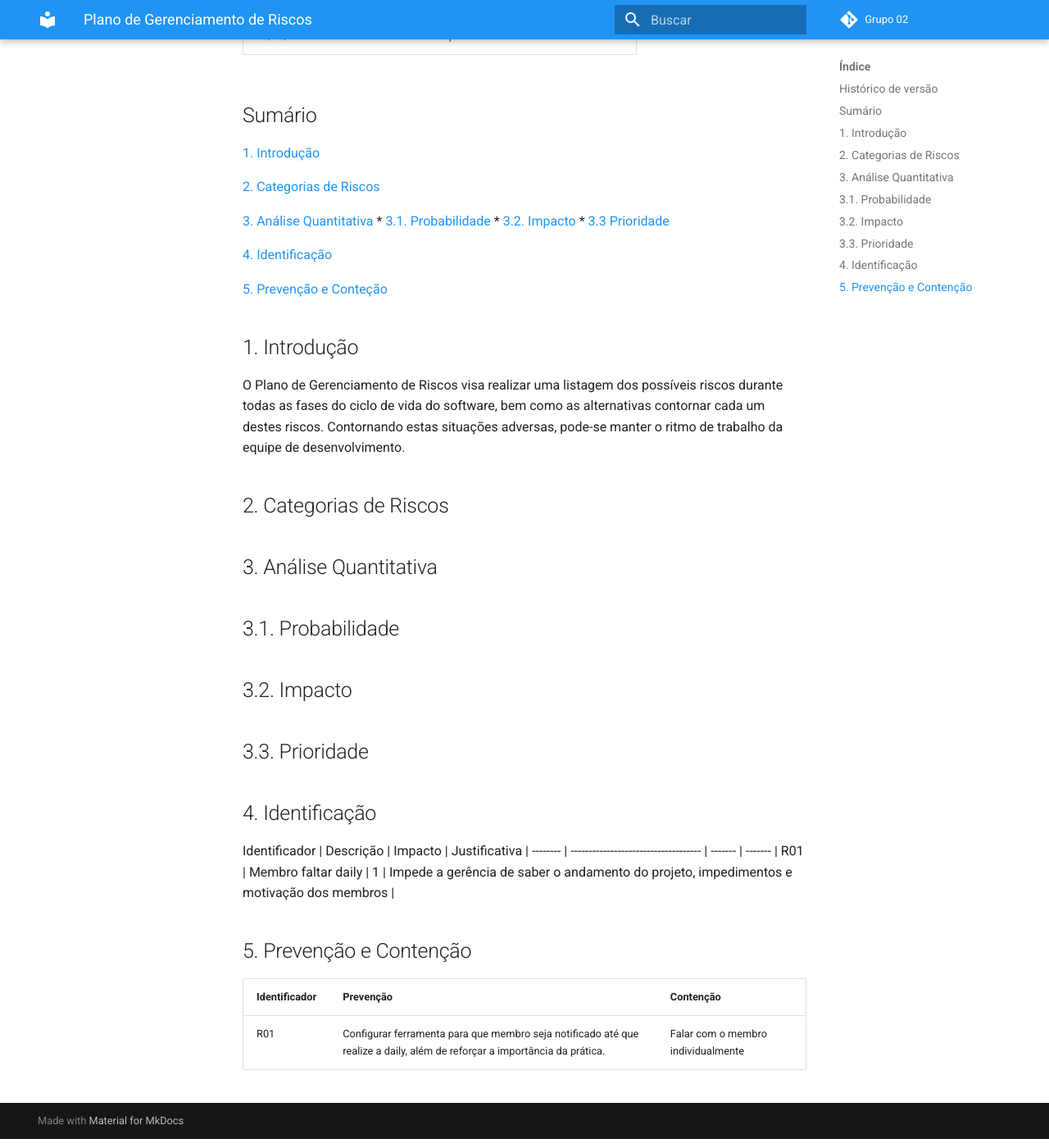
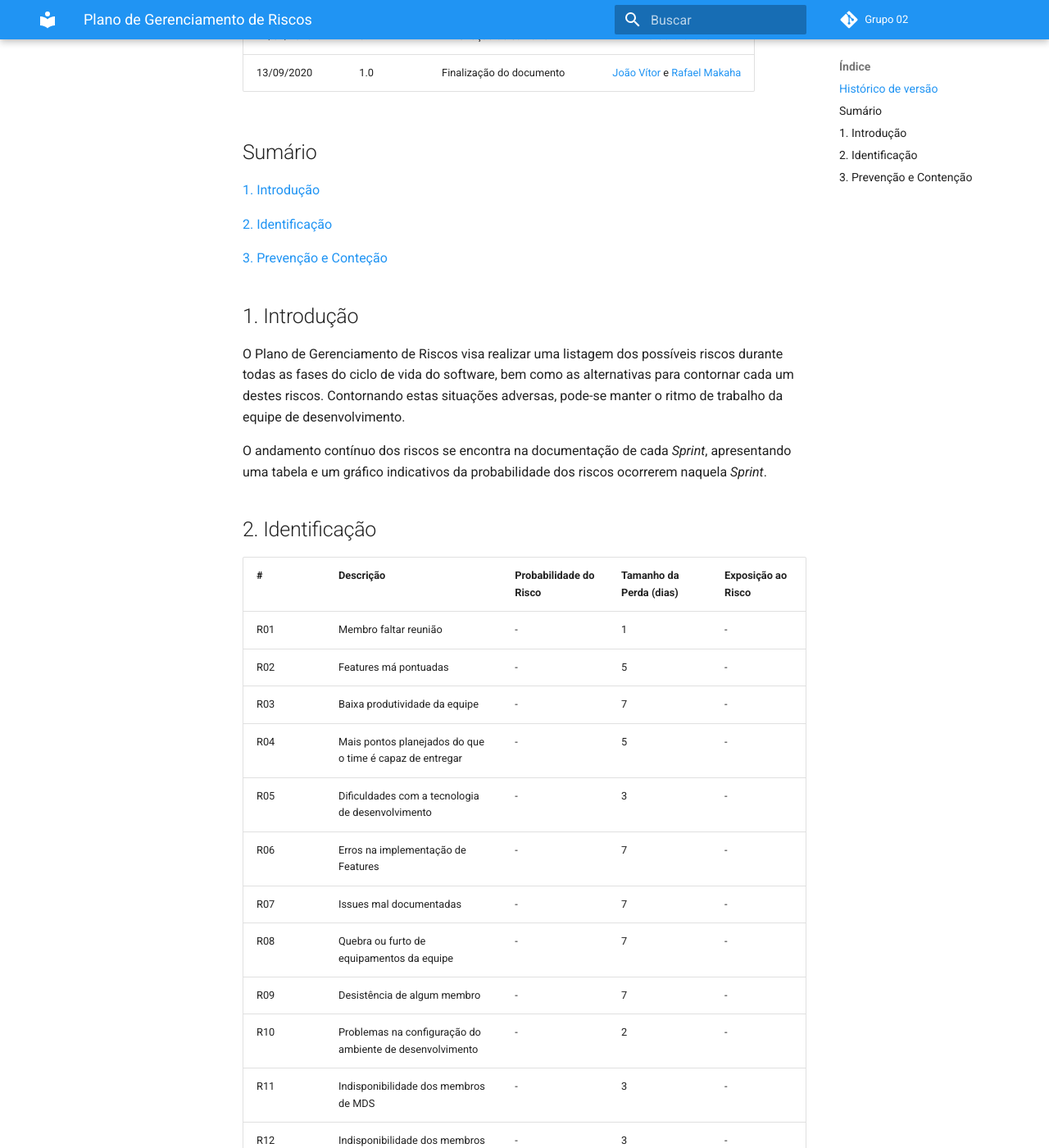
Before and after one commit to fga-eps-mds/2020.1-GaiaDex-wiki, an MkDocs documentation site: the page built from docs/risk_management/risk_management.md, in a window 1280 px wide and 1400 px high, scrolled down 349 px. Shown: the whole window at 82% size. Built offline with MkDocs 1.6.1 and Material for MkDocs 9.7.7, drawn with Linux system fonts in a browser that asks for light colours; comment, search, counter and statistics services are not loaded; old or Windows-style settings are respelled for this version of MkDocs; some of the changed text lies outside the part shown.

Commit message:
Add Risk Management list
Co-authored-by: Joao Vitor Morandi <joao.lemos4000@gmail.com>

```diff
--- a/docs/risk_management/risk_management.md
+++ b/docs/risk_management/risk_management.md
@@ -4,46 +4,57 @@
 
 |   Data    | Versão | Descrição            | Autor(es)  |
 |   :-:     |  :-:   |  :-:                 |  :-:       |
-| 12/09/2020|  1.0   | Criação do Documento | Rafael Makaha |
-| 12/09/2020|  1.0   | Criação do sumário | Rafael Makaha |
+| 12/09/2020|  0.1   | Criação da estrutura do Documento | [Rafael Makaha](http://github.com/rafaelmakaha) |
+| 12/09/2020|  0.2   | Criação do sumário | [Rafael Makaha](http://github.com/rafaelmakaha) |
+| 13/09/2020| 1.0| Finalização do documento| [João Vítor](https://github.com/joaovitorml) e [Rafael Makaha](http://github.com/rafaelmakaha)| |
 
 ## Sumário
 
 [1. Introdução](#1-introdução)
 
-[2. Categorias de Riscos](#2-categorias-de-riscos)
+[2. Identificação](#2-identificação)
 
-[3. Análise Quantitativa](#3-análise-quantitativa)
-* [3.1. Probabilidade](#31-probabilidade)
-* [3.2. Impacto](#32-impacto)
-* [3.3 Prioridade](#33-prioridade)
-
-[4. Identificação](#4-identificação)
-
-[5. Prevenção e Conteção](#5-prevenção-e-contenção)
+[3. Prevenção e Conteção](#3-prevenção-e-contenção)
 
 ## 1. Introdução
 
-O Plano de Gerenciamento de Riscos visa realizar uma listagem dos possíveis riscos durante todas as fases do ciclo de vida do software, bem como as alternativas contornar cada um destes riscos. Contornando estas situações adversas, pode-se manter o ritmo de trabalho da equipe de desenvolvimento.
+O Plano de Gerenciamento de Riscos visa realizar uma listagem dos possíveis riscos durante todas as fases do ciclo de vida do software, bem como as alternativas para contornar cada um destes riscos. Contornando estas situações adversas, pode-se manter o ritmo de trabalho da equipe de desenvolvimento.
 
-## 2. Categorias de Riscos
+O andamento contínuo dos riscos se encontra na documentação de cada _Sprint_, apresentando uma tabela e um gráfico indicativos da probabilidade dos riscos ocorrerem naquela _Sprint_.
 
-## 3. Análise Quantitativa
+## 2. Identificação
 
-## 3.1. Probabilidade
+| # | Descrição | Probabilidade do Risco |Tamanho da Perda (dias)|Exposição ao Risco|
+| :--- | :------------- | :------------- | :------------- | :------------- |
+| R01 | Membro faltar reunião  | -  | 1  | - |
+| R02 | Features má pontuadas  | -  | 5 | - |
+| R03 | Baixa produtividade da equipe  | -  | 7  | - |
+| R04 | Mais pontos planejados do que o time é capaz de entregar  | -  | 5 | -  |
+| R05 | Dificuldades com a tecnologia de desenvolvimento  | -  | 3  | - |
+| R06 | Erros na implementação de Features  | -  | 7  |  - |
+| R07 | Issues mal documentadas   |-  | 7  | -  |
+| R08 | Quebra ou  furto de equipamentos da equipe   |-  | 7 | - |
+| R09 | Desistência de algum membro       |- | 7 | - |
+| R10 | Problemas na configuração do ambiente de desenvolvimento  | -  |  2 | - |
+| R11 | Indisponibilidade dos membros de MDS  | - | 3 | - |
+| R12 | Indisponibilidade dos membros de EPS  | - | 3 | - |
+| R13 | Falta de comunicação | - | 3 | - |
+|   |   |   | Exposição:  | -  |
 
-## 3.2. Impacto
+## 3. Prevenção e Contenção
 
-## 3.3. Prioridade
-
-## 4. Identificação
-
- Identificador | Descrição                            | Impacto | Justificativa
-| -------- | ------------------------------------ | ------- | -------
-| R01 | Membro faltar daily | 1 | Impede a gerência de saber o andamento do projeto, impedimentos e motivação dos membros |
-
-## 5. Prevenção e Contenção
-
-| Identificador | Prevenção                            | Contenção |
-| -------- | ------------------------------------ | ------- |
-| R01      | Configurar ferramenta para que membro seja notificado até que realize a daily, além de reforçar a importância da prática.               |  Falar com o membro individualmente  |
+| # | Preveção | Contenção |
+| :--- | :------------- | :------------- |
+| R01 | Notificar membros no dia de reunião e reforçar a importância da reunião | Repassar o que foi discutido para membros indisponíveis no horário da reunião  |
+| R02 | Votação de pontos incluindo a equipe completa | Repontuar Issues |
+| R03 | É responsabilidade de cada membro motivar e cooperar com o restante da equipe |  Acompanhamento por parte de EPS na resolução das issues de MDS |
+| R04 | Realizar pontuação baseada no _Velocity_ da equipe | Deixar pontos como dívida técnica |
+| R05 | Realizar treinamentos para a tecnologia em específico | Alterar a tecnologia |
+| R06 | Realizar critérios de aceitação detalhadamente | Refatorar a feature realizada |
+| R07 | Documentar a Issue baseada nos critérios de aceitação da feature | Refatorar a documentação da feature em que a Issue está baseada |
+| R08 | Manter os equipamentos atualizados e seguros | Buscar equipamento emprestado ou auxílio de outros membros da equipe |
+| R09 | Manter envolvimento e motivação dos membros no projeto | Repartir carga do membro desistente entre os membros restantes |
+| R10 | Dockerização de ambiente | Configuração individualmente do ambiente com o membro |
+| R11 | Planejar menos pontos para membros indisponíveis | Conversar com cada dupla para decidir horários de pareamento |
+| R12 | Planejar menos pontos para membros indisponíveis | Conversar com cada dupla para decidir horários de pareamento |
+| R13 | Realizar dailies e reuniões de review e planejamento | Reuniões extras para melhorar a comunicação entre os membros |
```
